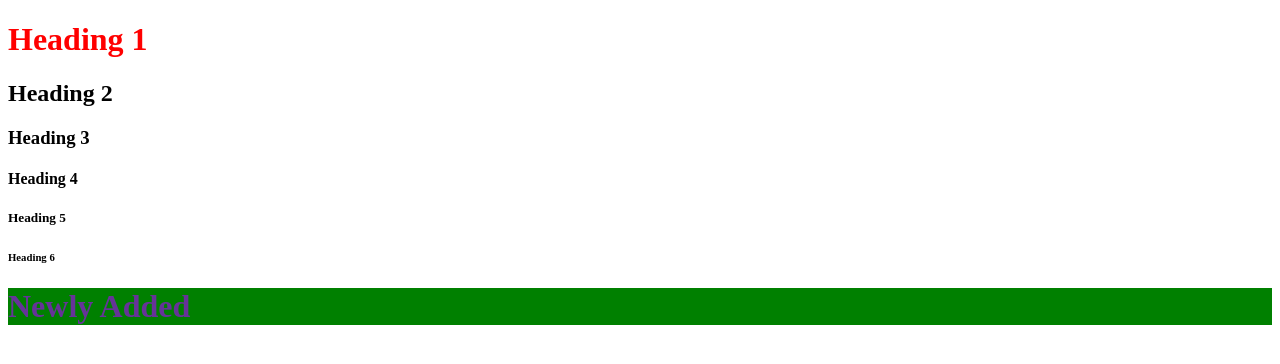
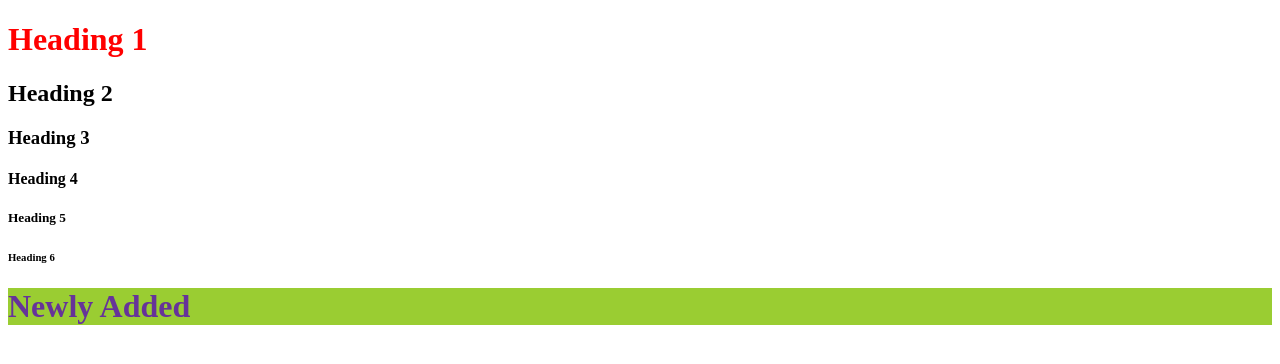
Before and after one commit to par2ashishVisualStudio1/231124, a plain HTML site: page Index.html in a window 1280 px wide. Drawn offline with Linux system fonts and the light colour scheme.

Commit message:
Modified Index.html

```diff
--- a/Index.html
+++ b/Index.html
@@ -8,7 +8,7 @@
     <h4>Heading 4</h4>
     <h5>Heading 5</h5>
     <h6>Heading 6</h6>
-    <h1 style="color: rebeccapurple; border: 0cap; background-color: green;">Newly Added</h1>
+    <h1 style="color: rebeccapurple; border: 0cap; background-color: yellowgreen;">Newly Added</h1>
 
 </body>
 </html>
```
